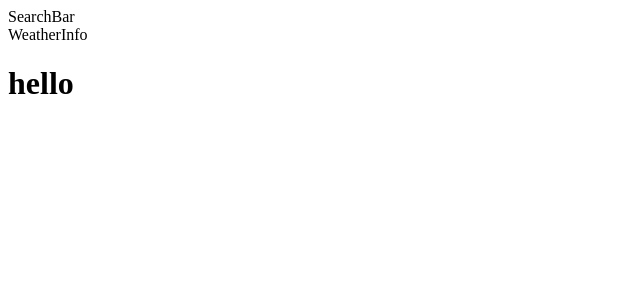
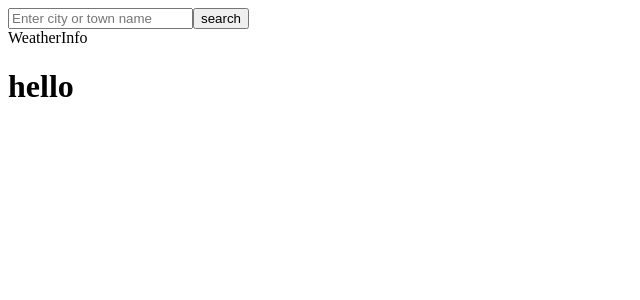
Before and after one commit to Mwalbyy/react-weather-app, a React (Create React App) app: page / in a window 1280 px wide. Shown: the top 300 px of the page, without its empty margins (0-640 px from the left). Built offline with nearby package versions, Linux system fonts and the light colour scheme; no server answers.

Commit message:
created testing area for search function

```diff
--- a/src/components/Fetch.js
+++ b/src/components/Fetch.js
@@ -7,8 +7,8 @@ const part = "hourly";
 
 export default function Fetch() {
   const [weatherData, setWeatherData] = useState([]);
-  const [lat, setLat] = useState(null);
-  const [lon, setLon] = useState(null);
+  const [lat, setLat] = useState(0);
+  const [lon, setLon] = useState(0);
   const [city, setCity] = useState("leonia");
   const [loading, setLoading] = useState(true);
 
@@ -19,7 +19,6 @@ export default function Fetch() {
           `http://api.openweathermap.org/geo/1.0/direct?q=${city}&limit=1&appid=${KEY}`
         );
         const data = await res.json();
-        console.log("this is the city lat lon data");
         setLat(data[0].lat)
         setLon(data[0].lon)
         console.log(data)
@@ -43,7 +42,7 @@ export default function Fetch() {
   return (
     <>
       <div className="searchBar">
-        <SearchBar />
+        <SearchBar changeCity={setCity} />
       </div>
 
       <div className="weatherData">
--- a/src/components/SearchBar.js
+++ b/src/components/SearchBar.js
@@ -1,7 +1,12 @@
 import React from 'react'
 
-export default function SearchBar() {
+export default function SearchBar(props) {
   return (
-    <div>SearchBar</div>
+    <>
+    <form>
+      <input type="text" placeholder='Enter city or town name' onSubmit={event => {console.log(event.target.value)}}/>
+      <button type='submit'>search</button>
+    </form>
+    </>
   )
 }
```
